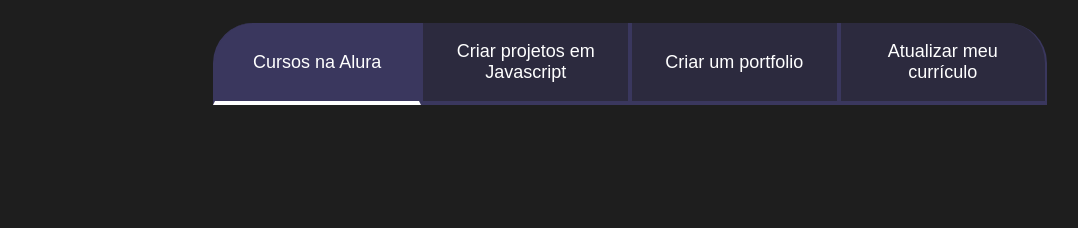
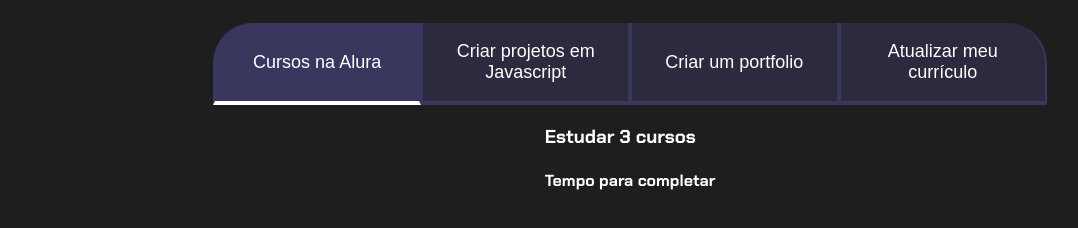
Before and after one commit to BoloDeMorango31/N-o-sei-, a plain HTML site: page index.html in a window 1280 px wide. Shown: the part 80-308 px from the top of the page, without its empty margins (10-1088 px from the left). Drawn offline with Linux system fonts and the light colour scheme.

Commit message:
aba conteudo

```diff
--- a/index.html
+++ b/index.html
@@ -17,6 +17,15 @@
             <button class="botao">Criar um portfolio</button>
             <button class="botao">Atualizar meu currículo</button>
         </div>
+
+         <div class="abas">
+
+         <div class="aba-conteudo">
+           <h3>Estudar 3 cursos</h3>
+            <h4>Tempo para completar</h4>
+          </div>
+         </div>
+
     </section>
 </body>
 </html>
```
